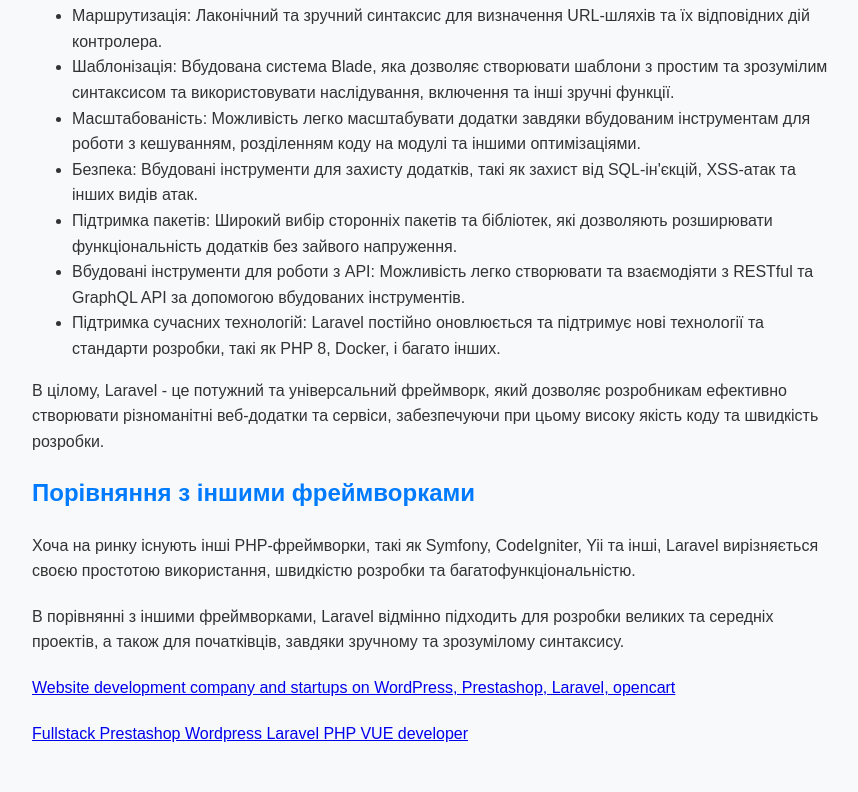
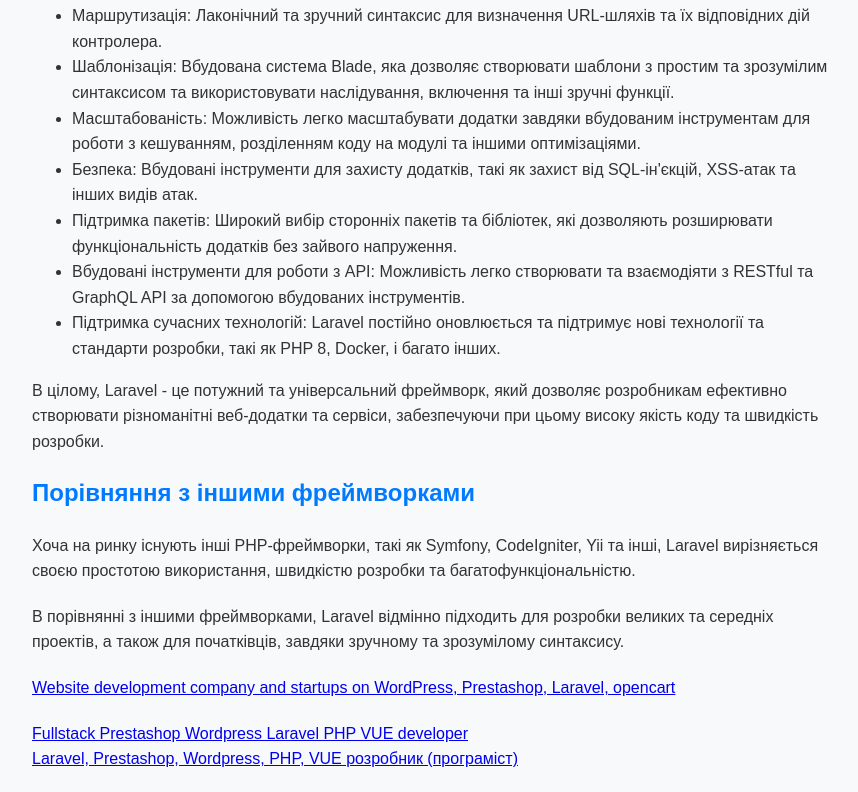
Before and after one commit to APARTNER-PRO/laravel.pp.ua, a plain HTML site: page index.html in a window 1280 px wide. Shown: the part 569-1361 px from the top of the page, without its empty margins (208-1066 px from the left). Before the commit the page ends 1335 px from the top, so only its background shows below. Drawn offline with Linux system fonts and the light colour scheme.

Commit message:
Update index.html

```diff
--- a/index.html
+++ b/index.html
@@ -68,6 +68,8 @@
         </p>
         <p class="text-sm-center">
             <a href="https://roman.matviy.pp.ua/" target="_blank" rel="noreferrer dofollow">Fullstack Prestashop Wordpress Laravel PHP VUE developer</a>
+            <br>
+            <a href="https://roman.matviy.pp.ua/" target="_blank" rel="noreferrer dofollow">Laravel, Prestashop, Wordpress, PHP, VUE розробник (програміст)</a>
         </p>
     </footer>
 </body>
```
